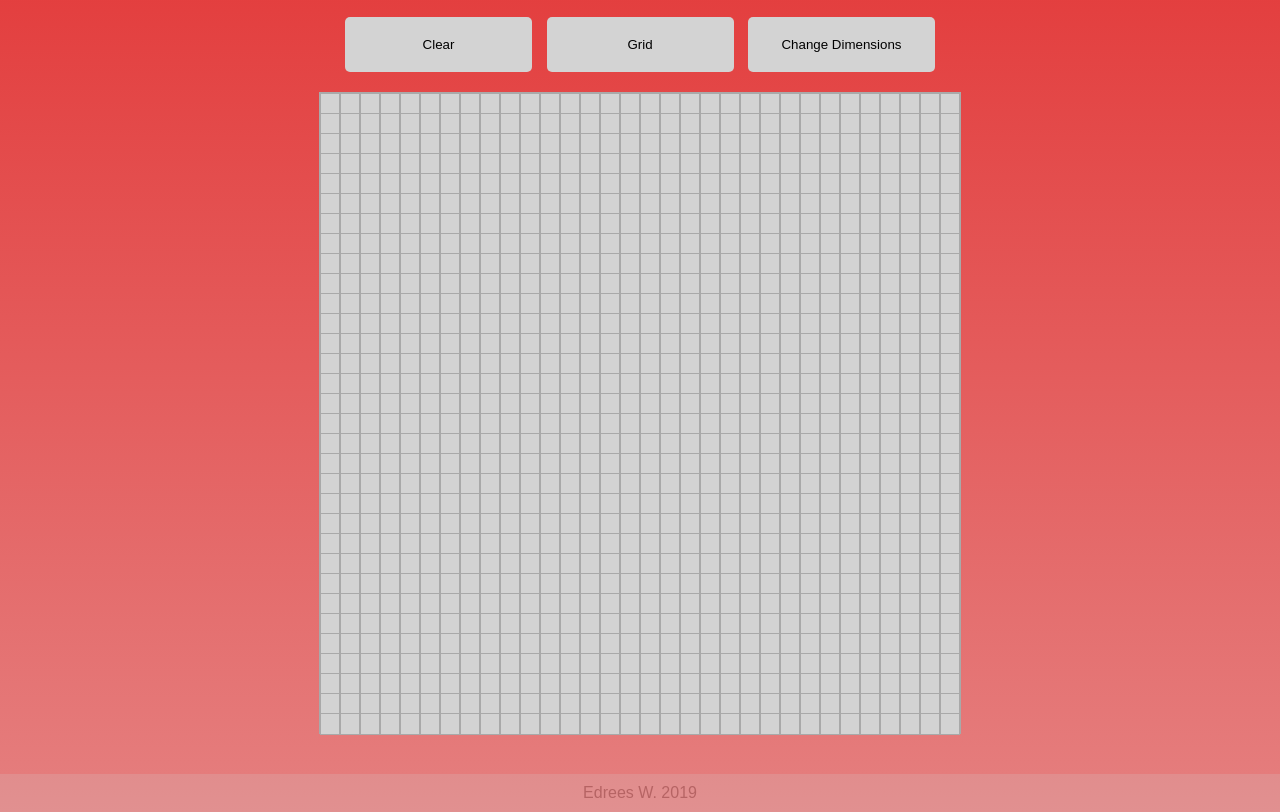
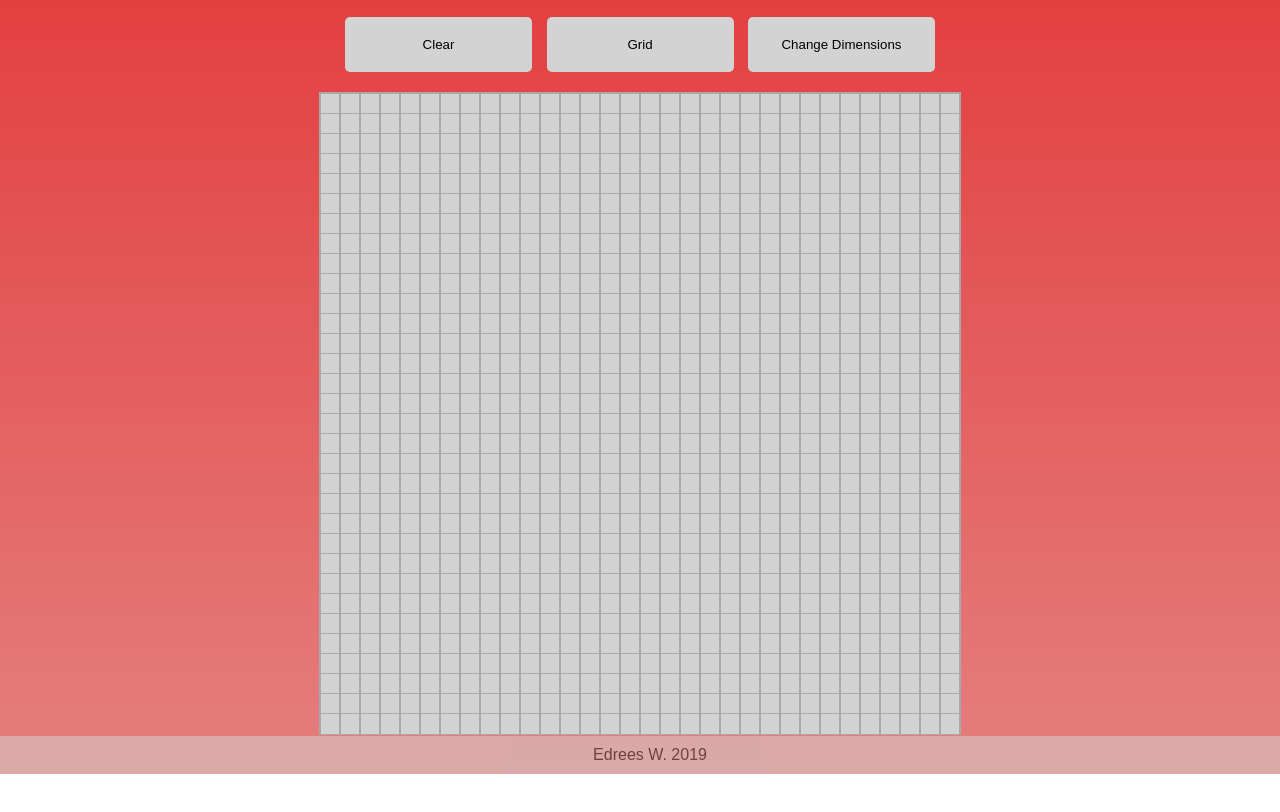
Before and after one commit to edreesw/browser-etch-a-sketch, a plain HTML site: page index.html in a window 1280 px wide. Shown: the part 78-890 px from the top of the page. After the commit the page ends 852 px from the top, so only its background shows below. Drawn offline with Linux system fonts and the light colour scheme.

Commit message:
adjusted footer to stick to bottom

```diff
--- a/etch-a-sketch-style.css
+++ b/etch-a-sketch-style.css
@@ -4,6 +4,12 @@ html,body {
 	align-items: center;
 	font-family: Arial;
 
+}
+
+body {
+	position: relative;
+	min-height: 100vh;
+	padding-bottom: 40px;
 }
 
 html {
@@ -95,7 +101,7 @@ button::-moz-focus-inner {
 	border: 0.10px solid darkgray;
 }
 
-
+/*
 footer {
 	background-color: lightgray;
 	opacity: .2;
@@ -103,3 +109,15 @@ footer {
 	margin-top: 40px;
 	padding: 10px;
 }
+*/
+
+footer {
+	position: absolute;
+	text-align: center;
+	/*margin-top: 40px; */
+	background-color: lightgray;
+	width: 100%;
+	bottom: 0;
+	padding: 10px;
+	opacity: .5;
+}
```
